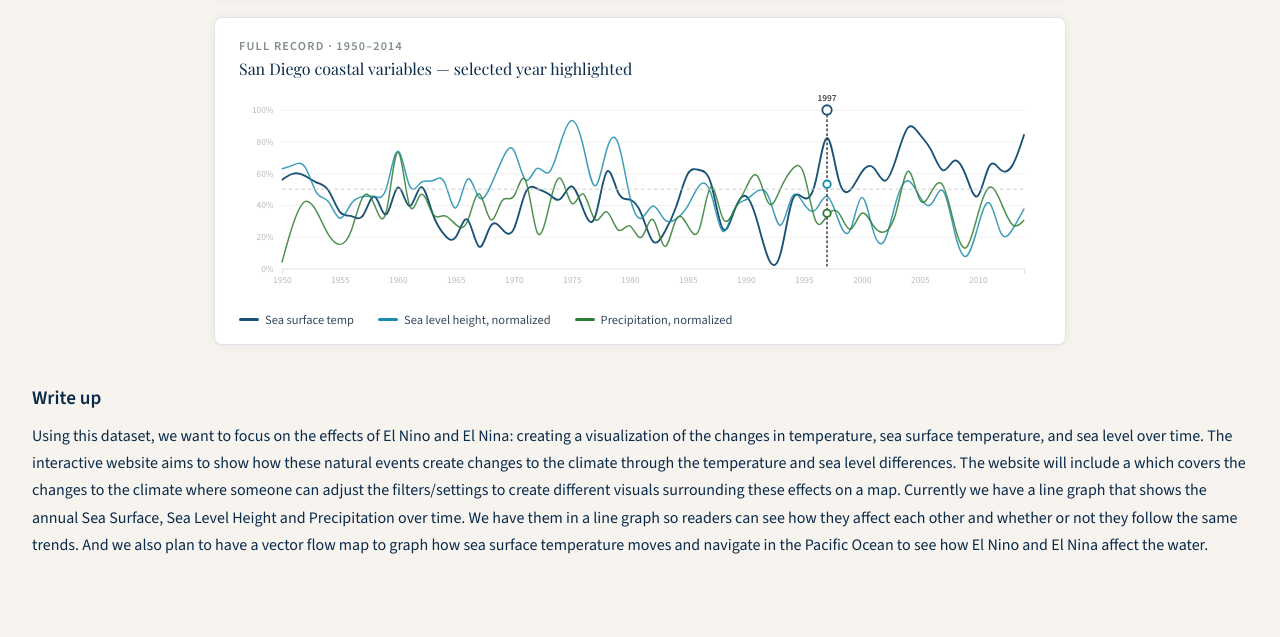
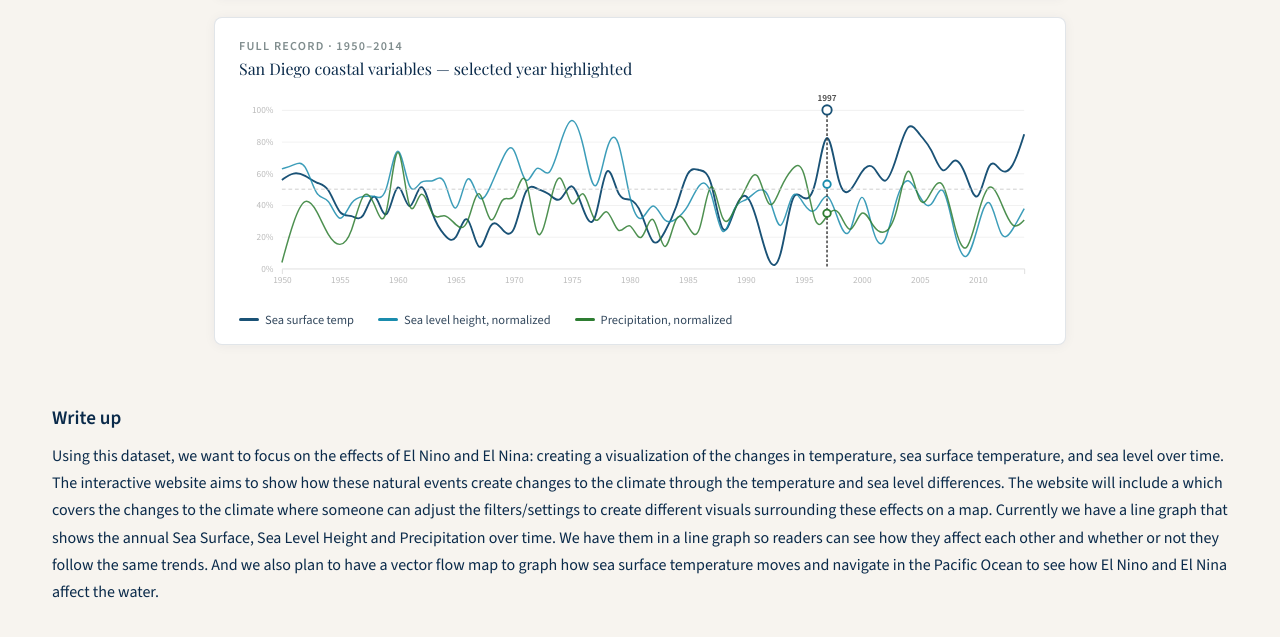
Before and after one commit to jamrvidal/climatelens, a plain HTML site: page index.html in a window 1280 px wide. Shown: the part 568-1205 px from the top of the page. Drawn offline with nearby package versions, Linux system fonts and the light colour scheme.

```diff
--- a/style.css
+++ b/style.css
@@ -22,6 +22,7 @@
 
 .section {
   margin-bottom: 2.5rem;
+  padding: 1.25rem;
 }
 
 img {
@@ -39,6 +40,7 @@
 p {
   line-height: 1.7;
 }
+
 
 *, *::before, *::after { box-sizing: border-box; margin: 0; padding: 0; }
 :root { --bg:#f7f4ef; --surface:#fff; --dark:#0a2a4a; --mid:#34495e; --muted:#7f8c8d; --border:rgba(10,42,74,.12); --accent:#1a5276; --warm:#d35400; --cool:#1a8cad; --green:#2e7d32; }
```
